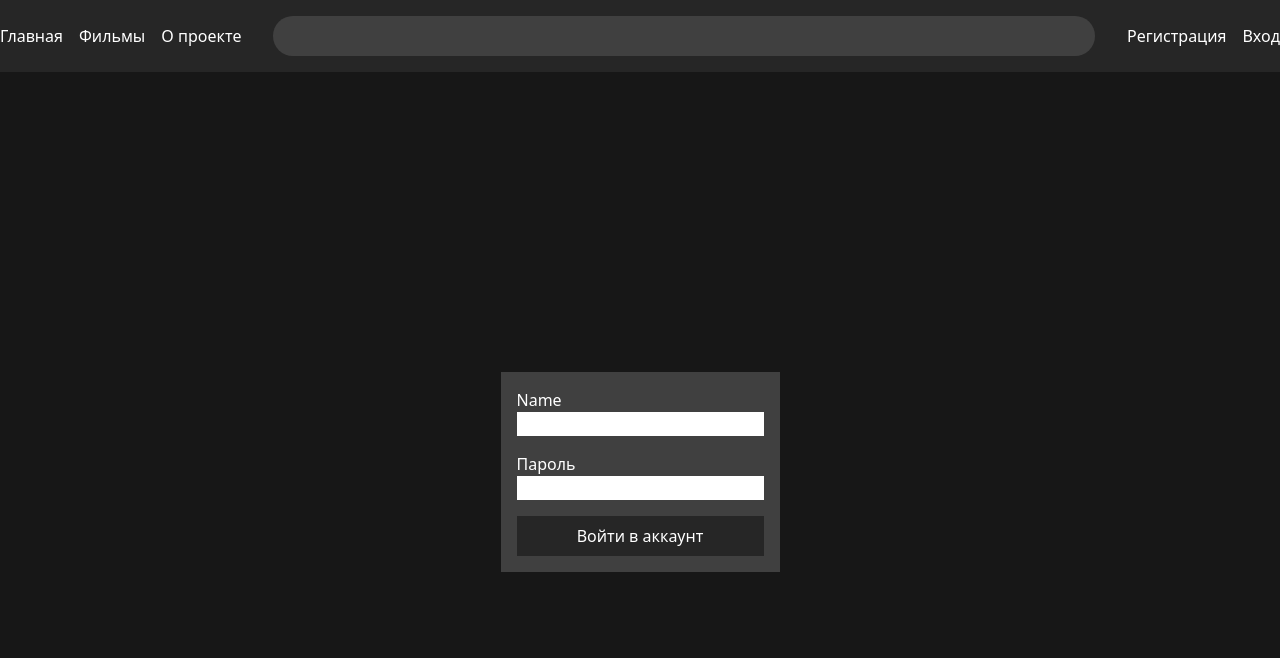
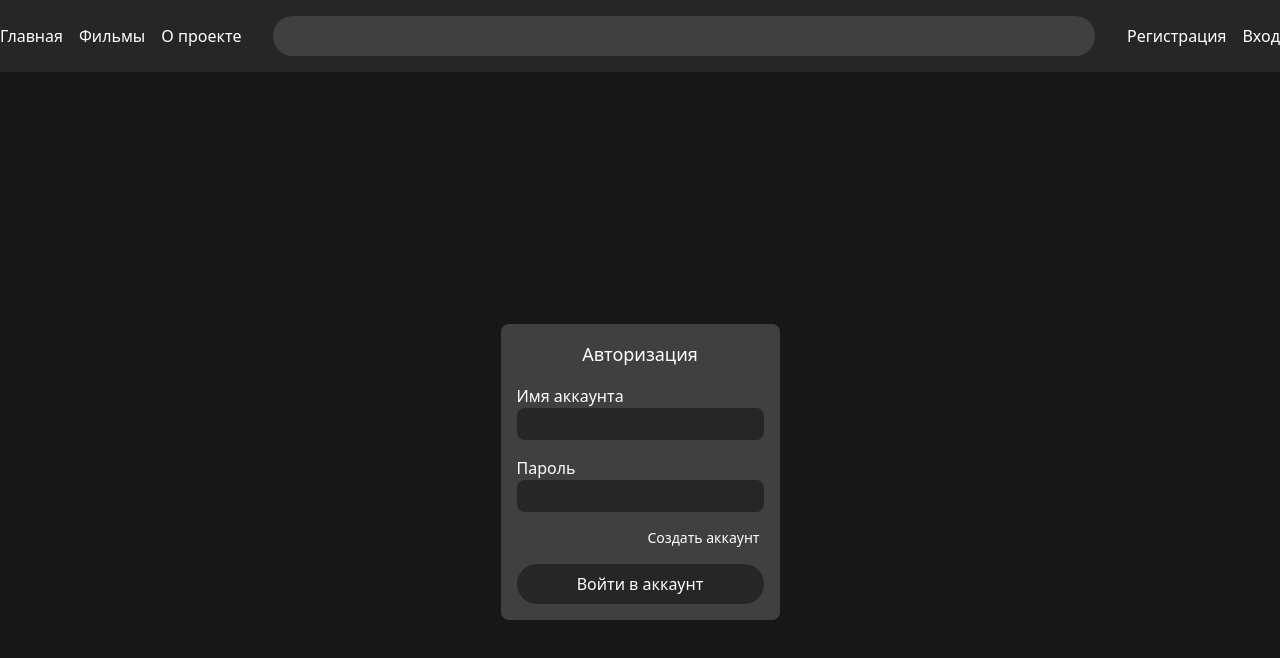
Before and after one commit to nesa402610/group__kinopoisk, a React (Create React App) app: page /signin in a window 1280 px wide. Shown: the top 658 px of the page. Built offline with nearby package versions, Linux system fonts and the light colour scheme.

Commit message:
Обновил внешний вид

```diff
--- a/src/pages/singIn.jsx
+++ b/src/pages/singIn.jsx
@@ -1,6 +1,7 @@
 import { useState } from 'react'
 import axios from 'axios'
 import { useDispatch } from 'react-redux'
+import { Link } from 'react-router-dom'
 import { signIn } from '../store/slices/userSlice'
 
 export function SingIn() {
@@ -19,21 +20,23 @@ export function SingIn() {
   }
   return (
     <div className="flex justify-center h-screen items-center">
-      <form action="" className="flex flex-col bg-neutral-700 p-4 gap-4">
+      <form className="flex flex-col bg-neutral-700 p-4 gap-4 rounded-lg">
+        <h1 className="text-center text-lg">Авторизация</h1>
         <div className="flex flex-col">
-          <span>Name</span>
-          <input type="text" className="text-black px-2" value={name} onChange={(e) => setName(e.target.value)} />
+          <span>Имя аккаунта</span>
+          <input type="text" className="px-2 py-1 rounded-lg bg-neutral-800" value={name} onChange={(e) => setName(e.target.value)} />
         </div>
         <div className="flex flex-col">
           <span>Пароль</span>
           <input
             type="text"
-            className="text-black px-2"
+            className="px-2 py-1 rounded-lg bg-neutral-800"
             value={password}
             onChange={(e) => setPassword(e.target.value)}
           />
         </div>
-        <button onClick={(e) => singInHandler(e)} className="bg-neutral-800 p-2" type="submit">
+        <Link to="/signUp" className="text-sm text-right mr-1">Создать аккаунт</Link>
+        <button onClick={(e) => singInHandler(e)} className="bg-neutral-800 p-2 rounded-full hover:bg-neutral-900" type="submit">
           Войти в аккаунт
         </button>
       </form>
--- a/src/pages/singUp.jsx
+++ b/src/pages/singUp.jsx
@@ -1,5 +1,6 @@
 import { useState } from 'react'
 import axios from 'axios'
+import { Link } from 'react-router-dom'
 
 export function SingUp() {
   const [password, setPassword] = useState('')
@@ -11,21 +12,23 @@ export function SingUp() {
   }
   return (
     <div className="flex justify-center h-screen items-center">
-      <form action="" className="flex flex-col bg-neutral-700 p-4 gap-4">
+      <form action="" className="flex flex-col bg-neutral-700 p-4 gap-4 rounded-lg">
+        <h1 className="text-center text-lg">Регистрация</h1>
         <div className="flex flex-col">
-          <span>Name</span>
-          <input type="text" className="text-black px-2" value={name} onChange={(e) => setName(e.target.value)} />
+          <span>Имя аккаунта</span>
+          <input type="text" className="px-2 py-1 rounded-lg bg-neutral-800" value={name} onChange={(e) => setName(e.target.value)} />
         </div>
         <div className="flex flex-col">
           <span>Пароль</span>
           <input
             type="text"
-            className="text-black px-2"
+            className="px-2 py-1 rounded-lg bg-neutral-800"
             value={password}
             onChange={(e) => setPassword(e.target.value)}
           />
         </div>
-        <button onClick={(e) => singUnHandler(e)} className="bg-neutral-800 p-2" type="submit">
+        <Link to="/signIn" className="text-sm text-right mr-1">Войти в аккаунт</Link>
+        <button onClick={(e) => singUnHandler(e)} className="bg-neutral-800 p-2 rounded-full hover:bg-neutral-900" type="submit">
           Создать аккаунт
         </button>
       </form>
```
